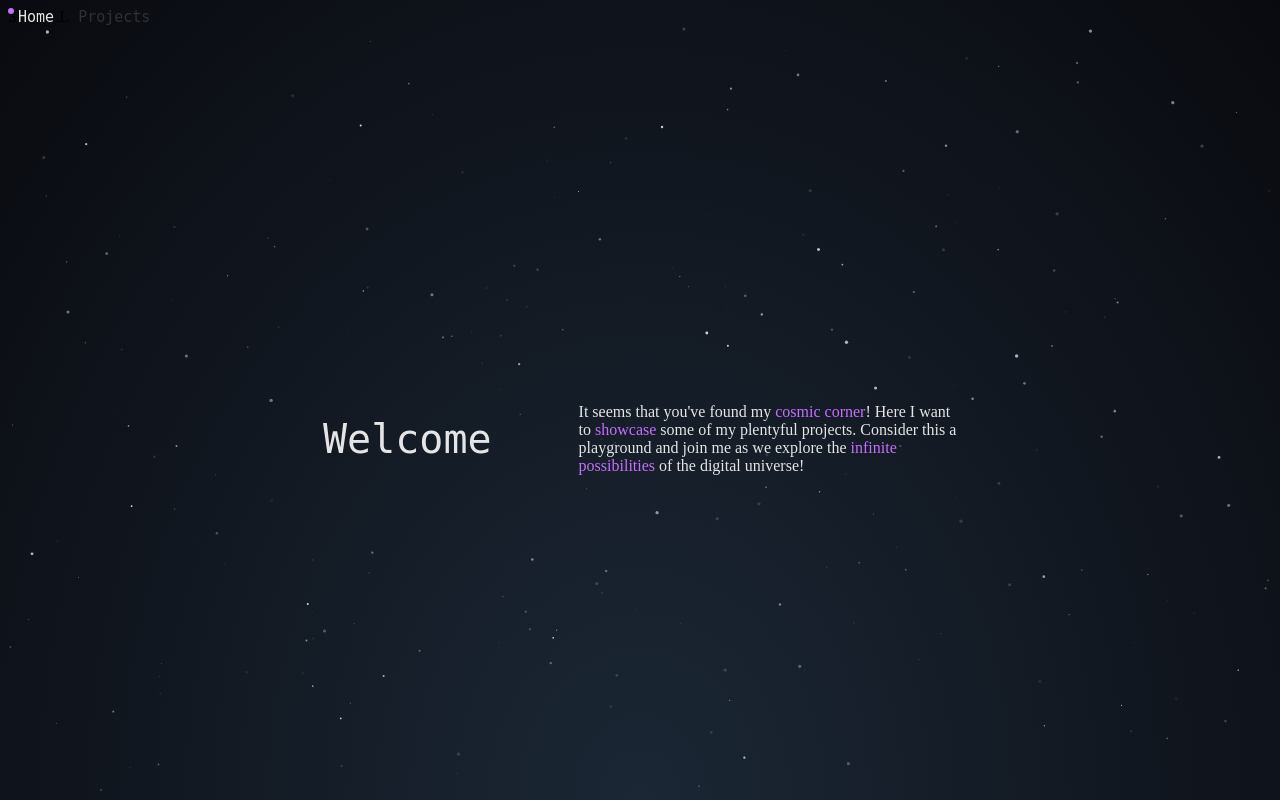
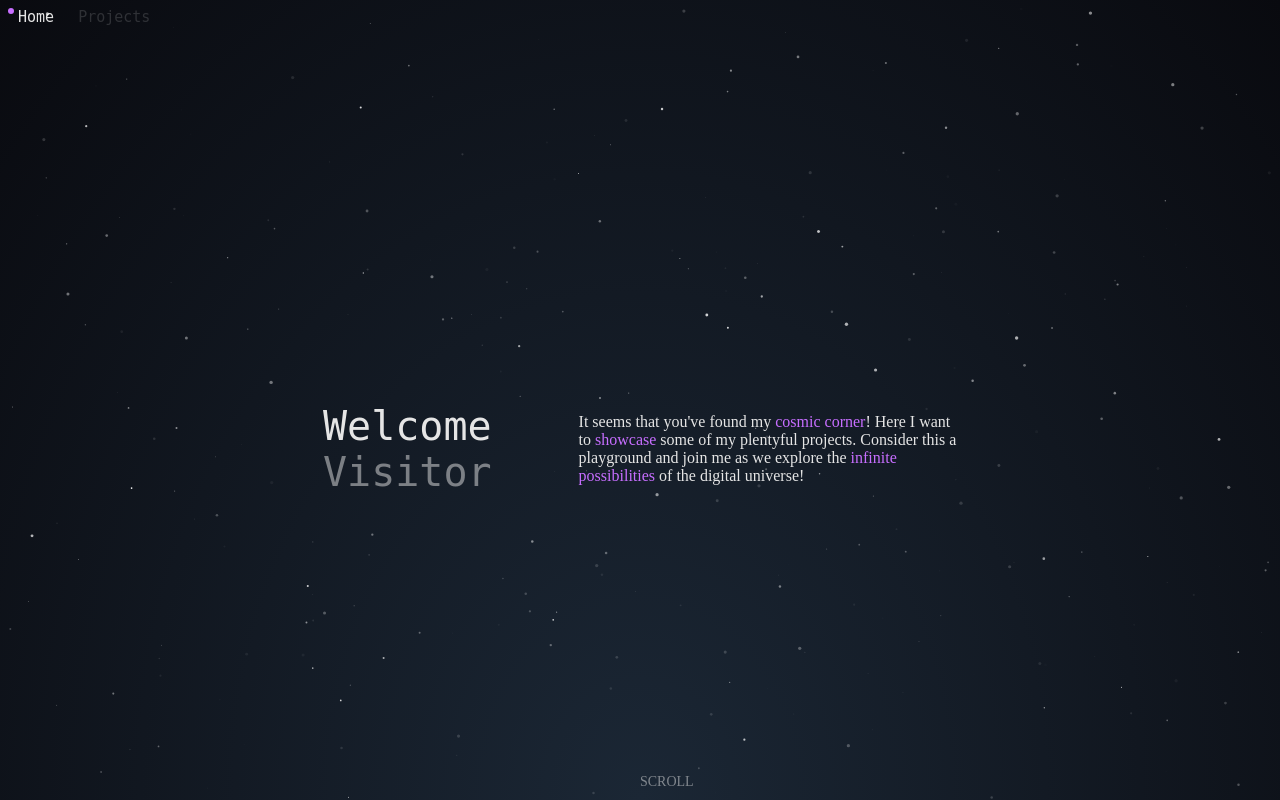
Before and after one commit to frostplexx/dinama-web, a PHP site: page / in a window 1280 px wide. Run offline with PHP 8.4, Linux system fonts and the light colour scheme.

Commit message:
added cool animation

```diff
--- a/app.js
+++ b/app.js
@@ -5,6 +5,10 @@ particlesJS.load("particles-js", "assets/particles.json", function () {
 
 
 window.onload = function () {
+
+
+	// Cursor
+
 	const cursor = document.querySelector(".cursor");
 
 	document.body.onpointermove = event => {
@@ -23,4 +27,39 @@ window.onload = function () {
 			easing: "ease-out"
 		});
 	}
+
+
+	// Title animation
+
+	const traveler = document.querySelector("#title_traveler");
+	const words = ["Explorer", "Voyager", "Adventurer", "Traveler", "Pioneer", "Discoverer", "Navigator", "Pathfinder", "Wayfarer", "Pilgrim", "Journeyer", "Wanderer", "Nomad", "Trekker", "Visitor"];
+	const letters = "ABCDEFGHIJKLMNOPQRSTUVWXYZabcdefghijklmnopqrstuvwxyz0123456789".split("");
+
+	let iterations = 0;
+	traveler.innerHTML = words[Math.floor(Math.random() * words.length)];
+	setInterval(() => {
+
+		let newWord = words[Math.floor(Math.random() * words.length)];
+
+		if (newWord === traveler.innerHTML) {
+			newWord = words[Math.floor(Math.random() * words.length)];
+		}
+
+		const interval = setInterval(() => {
+			traveler.innerHTML = newWord.split("").map((letter, index) => {
+				if(index < iterations){
+					return newWord[index];
+				}
+				return letters[Math.floor(Math.random() * letters.length)
+			]}).join("");
+
+			if (iterations > newWord.length) {
+				clearInterval(interval);
+				traveler.innerHTML = newWord
+			}
+			iterations++;
+		}, 50);
+		iterations = 0;
+	}, 5000);
+
 }
--- a/style.css
+++ b/style.css
@@ -90,6 +90,30 @@ table{
 	backdrop-filter: blur(10px);
 }
 
+.scroll-indicator{
+	position: absolute;
+	left: 50%;
+	bottom: 10px;
+	color: var(--color-text);
+	font-family: 'Cascadia Code';
+	font-size: 14px;
+	opacity: .5;
+}
+
+
+@keyframes scroll {
+	0% {
+		bottom: 80%;
+		opacity: 1;
+	}
+	100% {
+		bottom: 20%;
+		opacity: 0;
+	}
+}
+
+
+
 
 /* make it so that the stars take up the whole screen*/
 #particles-js {
```
